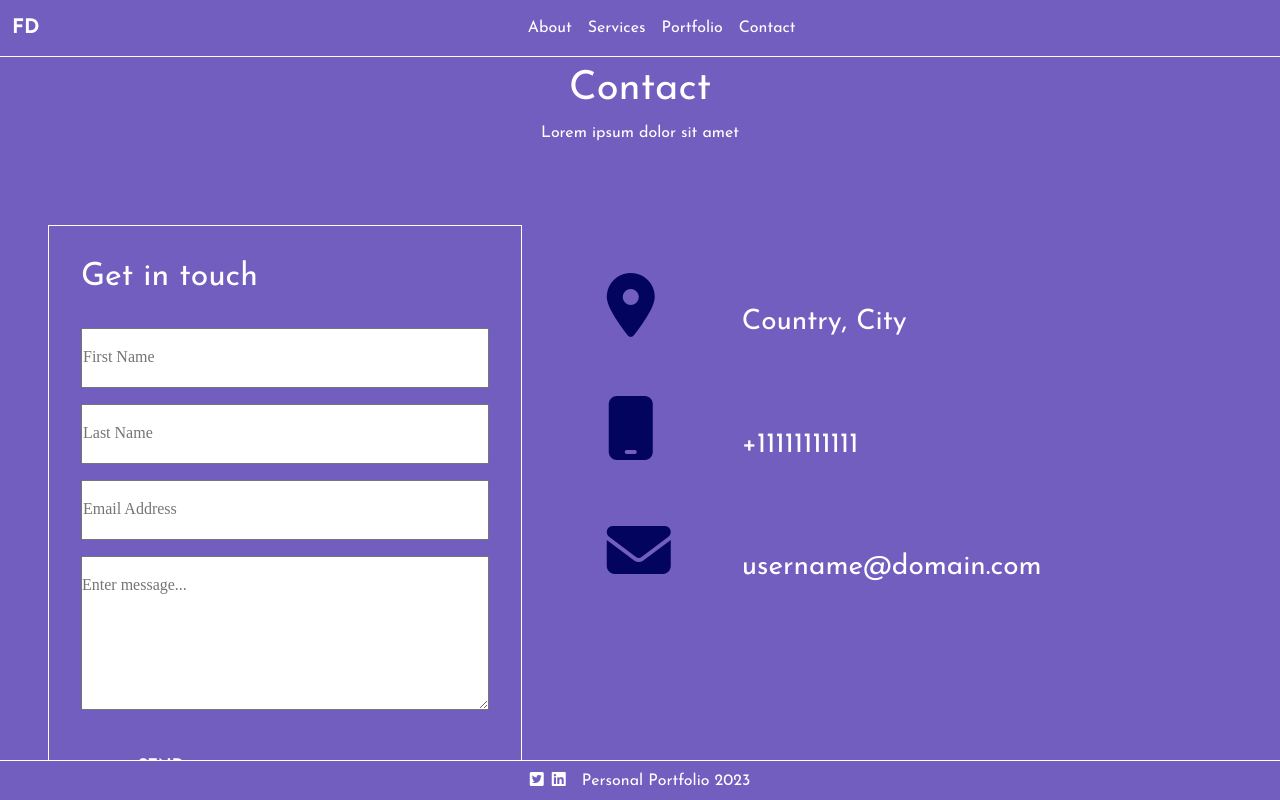
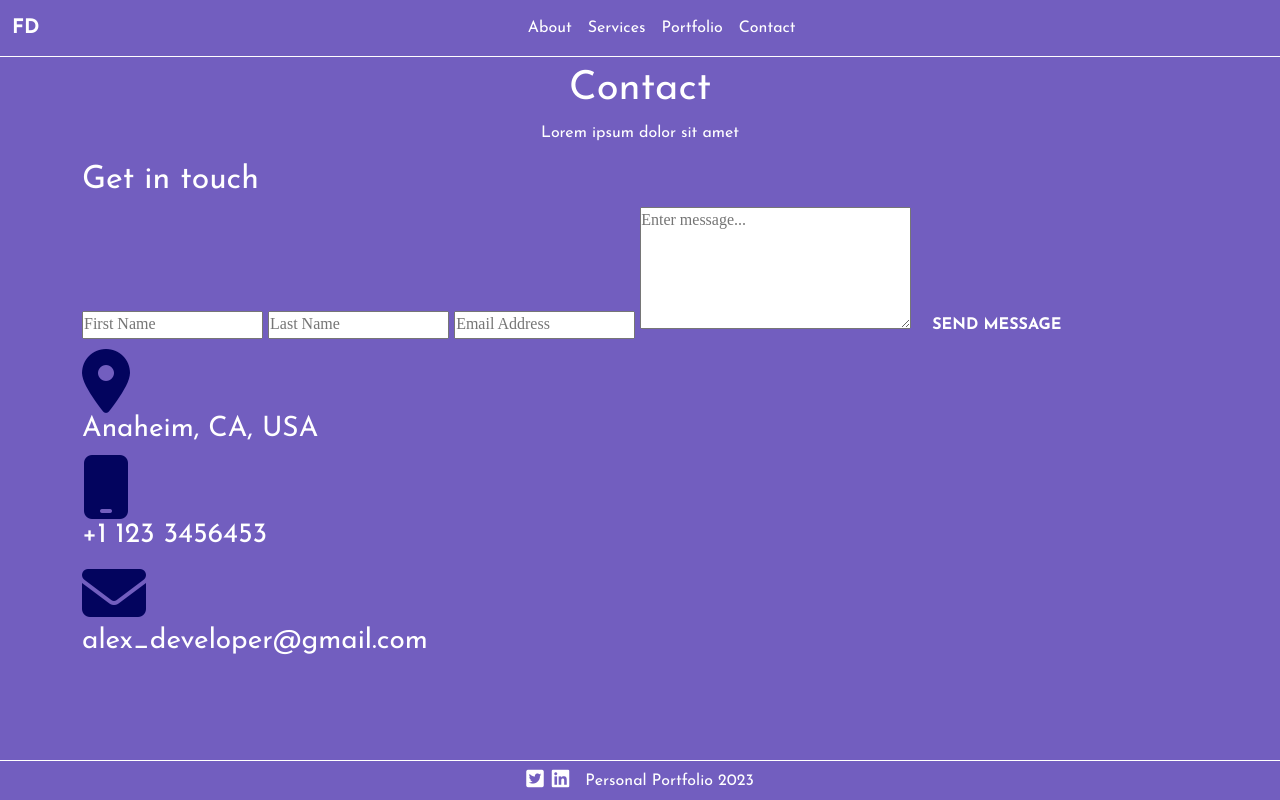
Before and after one commit to alebarrios/coder-desarrollo-web, a website built with Parcel: page src/pages/contact.html in a window 1280 px wide. Built offline with nearby package versions, Linux system fonts and the light colour scheme.

Commit message:
Agrando Iconos del footer

```diff
--- a/src/pages/contact.html
+++ b/src/pages/contact.html
@@ -37,11 +37,13 @@
           </nav>
         </header>
         <main class="contact">
-        <section id="contact">
+            <section class="contact__section container">
+                <div class="row">
                   <h1 class="text-center">Contact</h1>
                   <p class="text-center">Lorem ipsum dolor sit amet</p>
-            <div id="contact-container">
-                <div id="form-container">
+                </div>
+                <div class="row">
+                    <div class="contact__form">
                         <h2>Get in touch</h2>
                         <input type="text" placeholder="First Name">
                         <input type="text" placeholder="Last Name">
@@ -49,18 +51,18 @@
                         <textarea name="message" id="form-message" cols="30" rows="5" placeholder="Enter message..."></textarea>
                         <a href="#" class="button center-text bold">SEND MESSAGE</a>
                     </div>
-                <div id="contact-info">
+                    <div class="contact__info">
                       <div>
                           <i class="fa-solid fa-location-dot fa-4x dark-blue"></i>
-                        <h3>Country, City</h3>
+                          <h3>Anaheim, CA, USA</h3>
                       </div>
                       <div>
                           <i class="fa-solid fa-mobile fa-4x dark-blue"></i>
-                        <h3>+11111111111</h3>
+                          <h3>+1 123 3456453</h3>
                       </div>
                       <div>
                           <i class="fa-solid fa-envelope fa-4x dark-blue"></i>
-                        <h3>username@domain.com</h3>
+                          <h3>alex_developer@gmail.com</h3>
                       </div>
                     </div>
                 </div>
@@ -69,8 +71,8 @@
           <footer>
               <div class="footer">
                   <ul class="footer__social">
-                <li class=""><a href="https://twitter.com/" target="_blank"><i class="fa-brands fa-square-twitter"></i></a></li>
-                <li class=""><a href="https://www.linkedin.com/" target="_blank"><i class="fa-brands fa-linkedin"></i></a></li>
+                      <li class=""><a href="https://twitter.com/" target="_blank"><i class="fa-brands fa-lg fa-square-twitter"></i></a></li>
+                      <li class=""><a href="https://www.linkedin.com/" target="_blank"><i class="fa-brands fa-lg fa-linkedin"></i></a></li>
                   </ul>
                   <p class="footer__p">Personal Portfolio 2023</p>
               </div>
--- a/src/scss/pages/_contact.scss
+++ b/src/scss/pages/_contact.scss
@@ -1,29 +1,29 @@
 @use '../abstracts' as *;
 
 .contact {
-    overflow: scroll;
+    // overflow: scroll;
 }
 
 #contact {
-    width: 100%;
-    height: 970px;
+    // width: 100%;
+    // height: 970px;
 }
 
-#contact-container{
-    margin-inline: 3rem;
-    margin-block: 5rem;
-}
+// #contact-container{
+//     margin-inline: 3rem;
+//     margin-block: 5rem;
+// }
 
 #form-container {
-    display: inline-block;
+    // display: inline-block;
     width: 40%;
     padding: 2rem;
     border: solid 1px;
 }
 
-#form-container h2 {
-    margin-bottom: 2rem;
-}
+// #form-container h2 {
+//     margin-bottom: 2rem;
+// }
 
 #form-container input{
     display: block;
@@ -37,11 +37,11 @@
     padding-block: 1rem;
 }
 
-#form-container a{
-    display: block;
-    width: 10rem;
-    margin-top: 2rem;
-}
+// #form-container a{
+//     display: block;
+//     width: 10rem;
+//     margin-top: 2rem;
+// }
 
 #contact-info {
     display: inline-block;
```
Also changed, not shown: src/index.html (+7 -7 lines), src/pages/about.html (+4 -4 lines), src/pages/portfolio.html (+2 -2 lines), src/pages/services.html (+7 -7 lines). Lines whose indentation alone changed are shown as unchanged.
